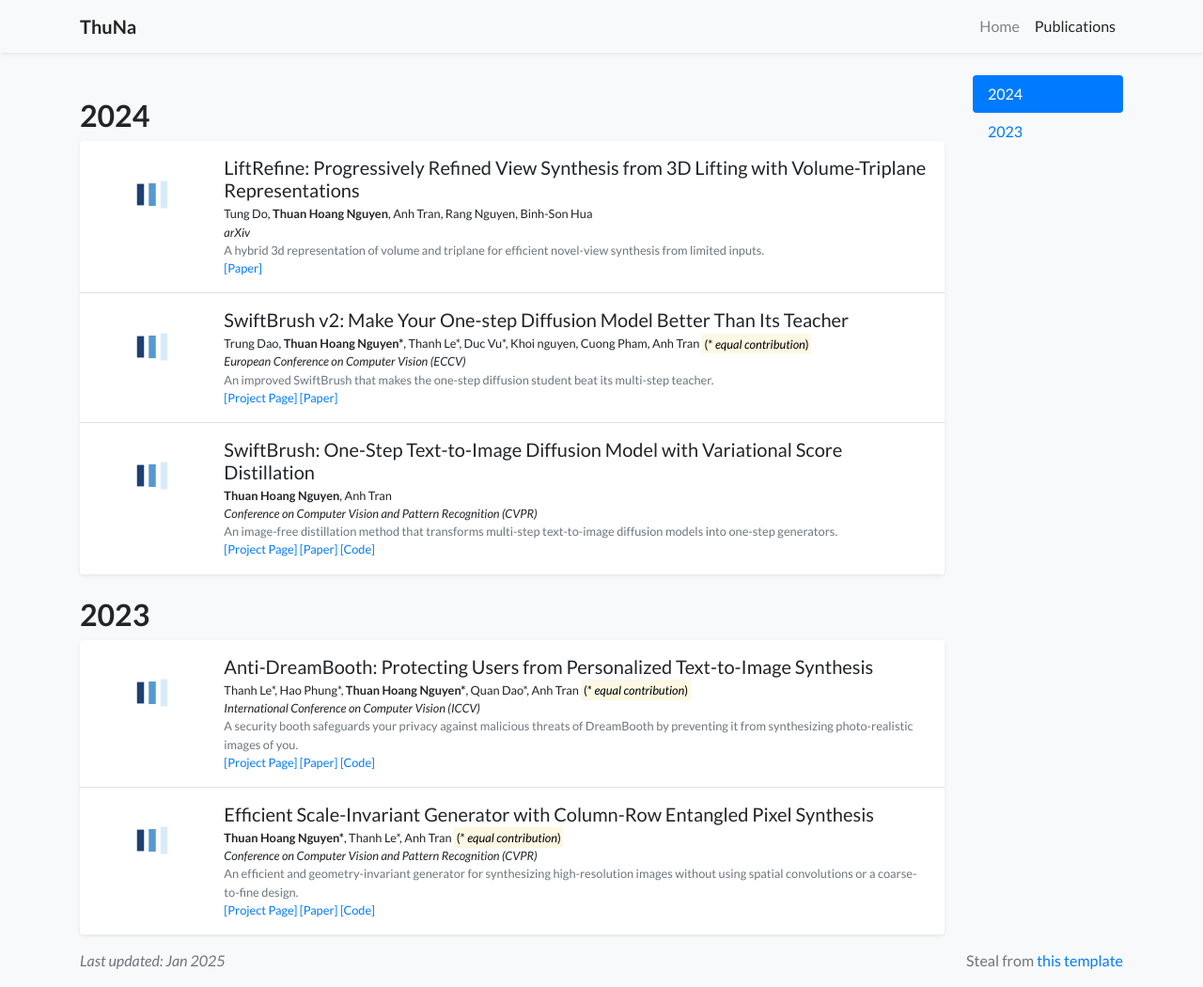
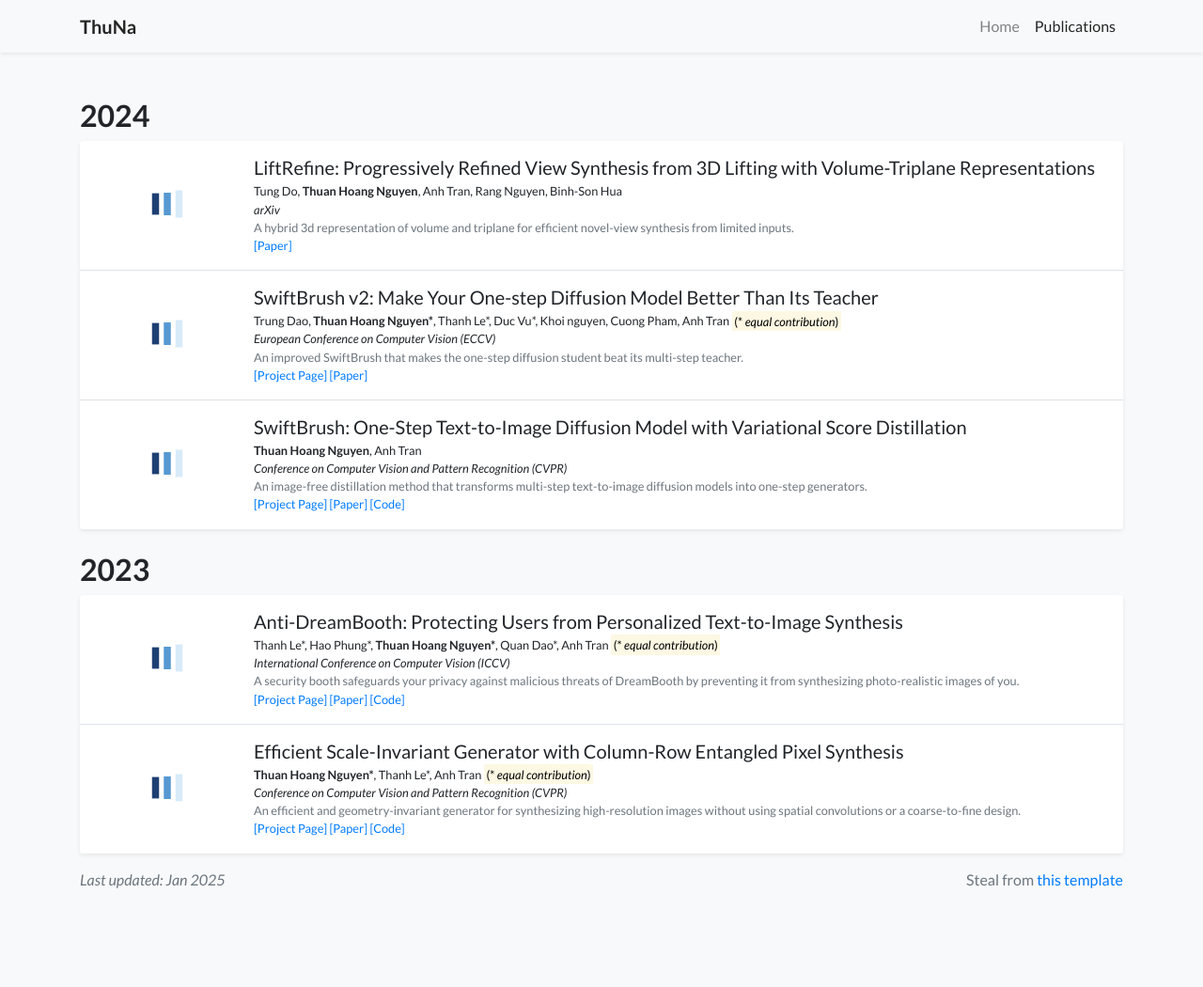
Before and after one commit to thuanz123/thuanz123.github.io, a Jekyll site: the page built from publications.html, in a window 1280 px wide and 1050 px high. Shown: the whole window at 94% size. Built offline with Jekyll 4.4.1, drawn with Linux system fonts in a browser that asks for light colours; nearby versions of some CDN libraries; a style sheet for code colours, icons or effects is not loaded.

Commit message:
Minor update

```diff
--- a/_includes/widgets/publication_card.html
+++ b/_includes/widgets/publication_card.html
@@ -7,7 +7,4 @@
     {% for item in publications limit:include.limit %}
         {% include widgets/publication_item.html item=item first=false last=false %}
     {% endfor %}
-    <h6 class="d-block p-3 mt-0 text-right">
-        <a href="{{ 'publications' | relative_url }}">All publications <i class="fas fa-angle-double-right"></i></a>
-    </h6>
 </div>
--- a/publications.html
+++ b/publications.html
@@ -9,7 +9,7 @@ body_attr: >-
 {% assign pubs_by_year = site.publications | sort: "date" | reverse | group_by_exp: "item", "item.date | date: '%Y'" %}
 
 <div class="row">
-    <div class="col-12 col-lg-10">
+    <div class="col-12">
         {% for year in pubs_by_year %}
         {% assign num_papers = year.items | size %}
         <h2 class="pt-4" id="year-{{ year.name }}">{{ year.name }}</h2>
@@ -20,13 +20,4 @@ body_attr: >-
         </div>
         {% endfor %}
     </div>
-
-    <div class="col-2 d-none d-lg-block">
-        <div id="navbar-year" class="nav nav-pills flex-column sticky-top" style="top: 80px">
-            {% for year in pubs_by_year %}
-            <a class="nav-link d-block" href="#year-{{ year.name }}">{{ year.name }}</a>
-            {% endfor %}
-        </div>
-    </div>
-
 </div>
```
